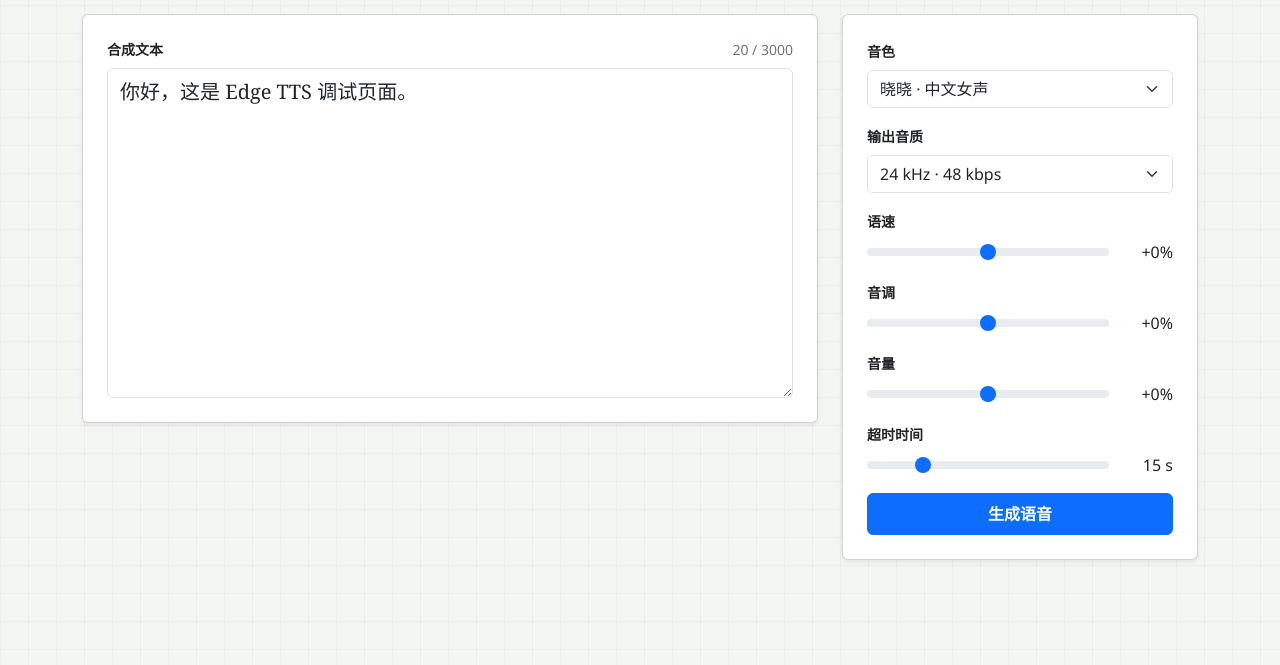
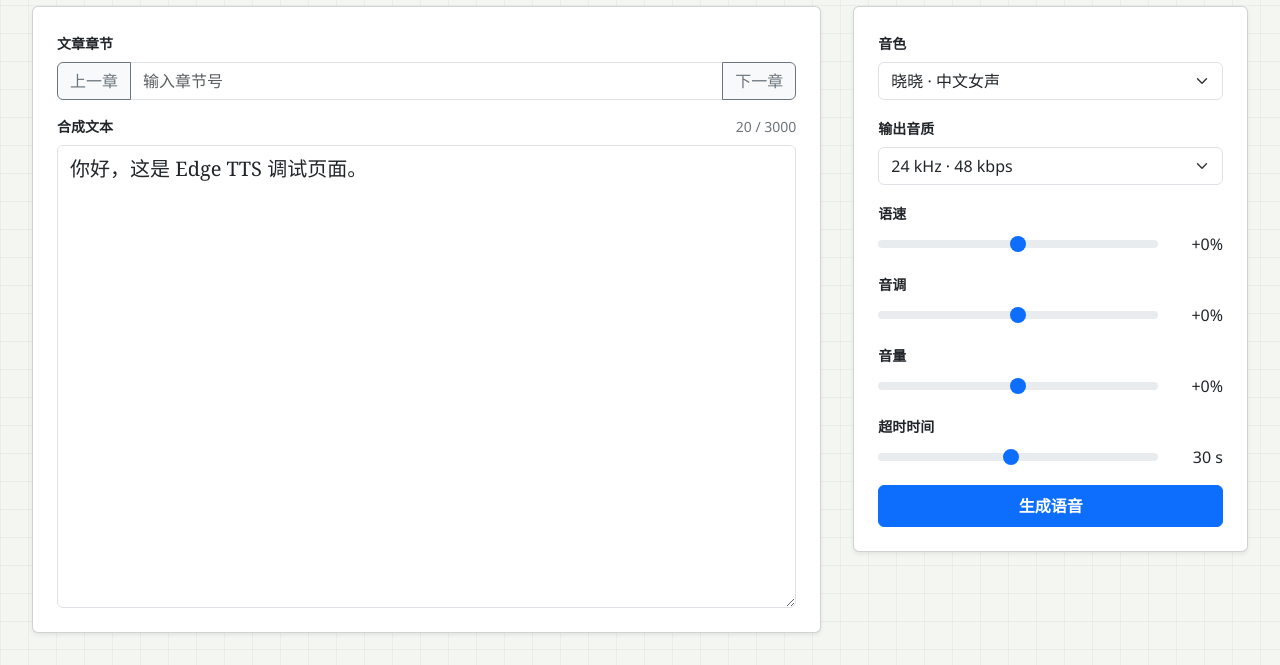
Before and after one commit to utaware/a-forward-step, a website: page index.html in a window 1280 px wide. Shown: the part 135-800 px from the top of the page. Drawn offline with nearby package versions, Linux system fonts and the light colour scheme.

Commit message:
feat: 页面样式调整

```diff
--- a/index.html
+++ b/index.html
@@ -8,26 +8,36 @@
     <link rel="stylesheet" href="/css/index.css" />
   </head>
   <body>
-    <main class="container py-4 py-md-5">
-      <header class="d-flex flex-column flex-md-row align-items-md-end justify-content-between gap-3 border-bottom border-2 border-dark pb-3 mb-4">
+    <main class="main">
+      <header class="d-flex flex-column flex-md-row align-items-md-end justify-content-between gap-3 border-bottom border-2 border-dark pb-3">
         <h1 class="mb-0">Edge TTS 调试台</h1>
         <p id="status" class="small text-secondary text-md-end mb-0" role="status">就绪</p>
       </header>
 
-      <form id="tts-form" class="row g-4 align-items-start">
-        <section class="col-12 col-lg-8">
+      <form id="tts-form" class="tts-form">
+        <section class="form-content">
           <div class="card shadow-sm">
             <div class="card-body p-4">
+              <div class="card-body-content mb-3">
+                <div class="chapter col-12 col-sm">
+                  <label class="form-label small fw-bold text-uppercase" for="chapter">文章章节</label>
+                  <div class="input-group">
+                    <button id="pre-chapter" class="btn btn-light btn-outline-secondary" type="button">上一章</button>
+                    <input class="form-control" id="chapter" type="tel" placeholder="输入章节号" />
+                    <button id="next-chapter" class="btn btn-light btn-outline-secondary" type="button">下一章</button>
+                  </div>
+                </div>
+              </div>
               <div class="d-flex align-items-center justify-content-between gap-3 mb-2">
                 <label class="form-label small fw-bold text-uppercase mb-0" for="text">合成文本</label>
                 <span id="count" class="small text-secondary">0 / 3000</span>
               </div>
-              <textarea class="form-control" id="text" name="text" maxlength="3000" required>你好，这是 Edge TTS 调试页面。</textarea>
+              <textarea class="form-control chapter-content" id="text" name="text" maxlength="30000" required>你好，这是 Edge TTS 调试页面。</textarea>
             </div>
           </div>
         </section>
 
-        <aside class="col-12 col-lg-4 d-grid gap-4">
+        <aside class="form-options">
           <section class="card shadow-sm">
             <div class="card-body p-4">
               <tts-voice-field></tts-voice-field>
@@ -36,7 +46,7 @@
               <tts-range-field label="语速" input-id="rate" name="rate" min="-100" max="100" value="0" percent></tts-range-field>
               <tts-range-field label="音调" input-id="pitch" name="pitch" min="-100" max="100" value="0" percent></tts-range-field>
               <tts-range-field label="音量" input-id="volume" name="volume" min="-100" max="100" value="0" percent></tts-range-field>
-              <tts-range-field label="超时时间" input-id="timeout" name="timeout" min="3" max="60" step="1" value="15"></tts-range-field>
+              <tts-range-field label="超时时间" input-id="timeout" name="timeout" min="3" max="60" step="1" value="30"></tts-range-field>
 
               <button class="btn btn-primary w-100 py-2 fw-bold" id="submit" type="submit">生成语音</button>
             </div>
--- a/public/css/index.css
+++ b/public/css/index.css
@@ -1,6 +1,7 @@
 :root {
   --ink: #17201f;
   --paper: #f4f6f1;
+  --space: 2rem;
 }
 
 body {
@@ -12,6 +13,14 @@ body {
   font-family: 'Avenir Next', 'Segoe UI', sans-serif;
 }
 
+.main {
+  padding: var(--space);
+  display: flex;
+  height: 100vh;
+  flex-direction: column;
+  gap: var(--space);
+}
+
 h1 {
   font-family: Georgia, 'Times New Roman', serif;
   font-size: clamp(32px, 6vw, 62px);
@@ -20,8 +29,34 @@ h1 {
   letter-spacing: 0;
 }
 
-#text {
-  min-height: 330px;
+.tts-form {
+  display: flex;
+  flex: 1;
+  gap: var(--space);
+}
+
+.form-content {
+  display: flex;
+  flex: 2;
+}
+
+.form-content .card {
+  display: flex;
+  width: 100%;
+}
+
+.form-content .card .card-body {
+  display: flex;
+  flex: 1;
+  flex-direction: column;
+}
+
+.form-options {
+  flex: 1;
+}
+
+.chapter-content {
+  flex: 1;
   resize: vertical;
   font-family: Georgia, 'Times New Roman', serif;
   font-size: 20px;
@@ -36,3 +71,9 @@ output {
 label {
   cursor: pointer;
 }
+
+@media (max-width: 768px) {
+  .tts-form {
+    flex-direction: column;
+  }
+}
```
